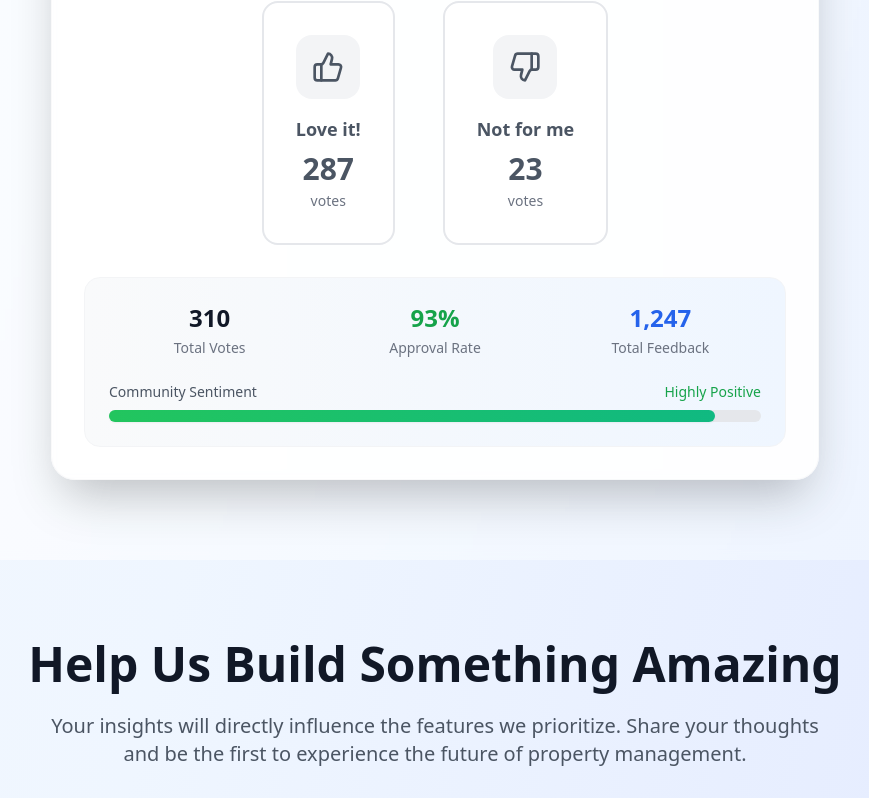
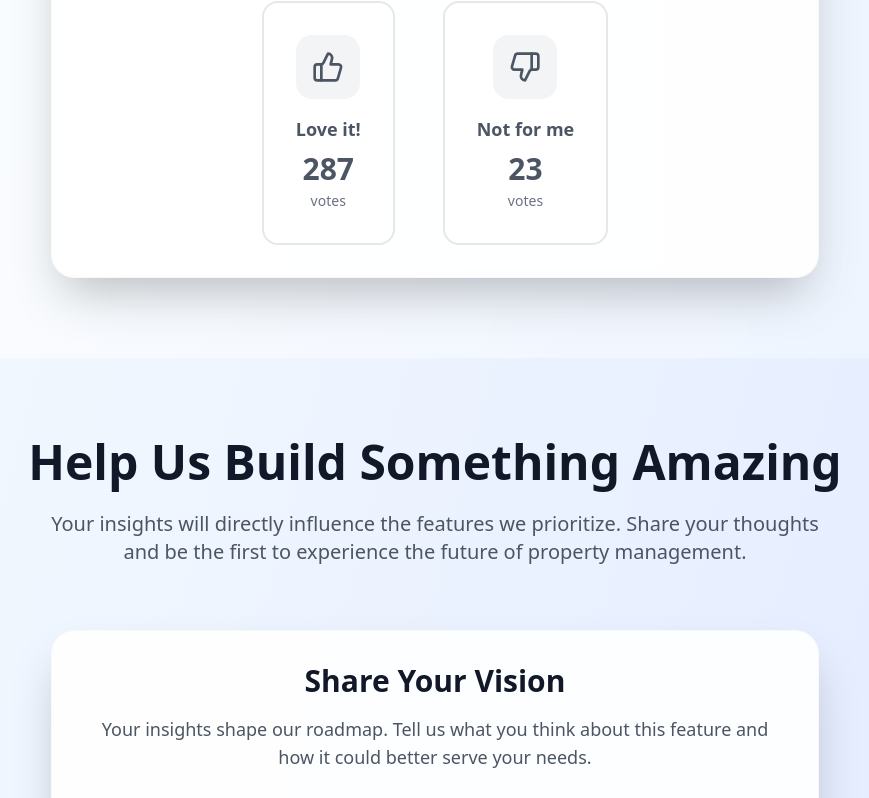
Before and after one commit to pablofondo/feature-feedback-flare, a React (Vite) app: page / in a window 1280 px wide. Shown: the part 3117-3915 px from the top of the page, without its empty margins (205-1074 px from the left). Built offline with nearby package versions, Linux system fonts and the light colour scheme.

Commit message:
Remove stats section
Removed the stats section from the FeatureVoting component.

```diff
--- a/src/components/FeatureVoting.tsx
+++ b/src/components/FeatureVoting.tsx
@@ -36,9 +36,6 @@ const FeatureVoting = () => {
     }
   };
 
-  const totalVotes = upvotes + downvotes;
-  const approvalRate = Math.round((upvotes / totalVotes) * 100);
-
   return (
     <div className="bg-white/90 backdrop-blur-sm rounded-3xl shadow-2xl p-8 max-w-3xl mx-auto border border-gray-100/50">
       <div className="text-center mb-8">
@@ -54,7 +51,7 @@ const FeatureVoting = () => {
         </p>
       </div>
 
-      <div className="flex justify-center space-x-12 mb-8">
+      <div className="flex justify-center space-x-12">
         <button
           onClick={() => handleVote('up')}
           className={`group relative flex flex-col items-center p-8 rounded-2xl border-2 transition-all duration-300 hover:scale-105 hover:shadow-lg ${
@@ -99,38 +96,6 @@ const FeatureVoting = () => {
           <span className="text-sm text-gray-500 mt-1">votes</span>
         </button>
       </div>
-
-      {/* Stats */}
-      <div className="bg-gradient-to-r from-gray-50 to-blue-50 rounded-2xl p-6 border border-gray-100">
-        <div className="grid grid-cols-1 md:grid-cols-3 gap-6 text-center">
-          <div>
-            <div className="text-2xl font-bold text-gray-900 mb-1">{totalVotes}</div>
-            <div className="text-sm text-gray-500">Total Votes</div>
-          </div>
-          <div>
-            <div className="text-2xl font-bold text-green-600 mb-1">{approvalRate}%</div>
-            <div className="text-sm text-gray-500">Approval Rate</div>
-          </div>
-          <div>
-            <div className="text-2xl font-bold text-blue-600 mb-1">1,247</div>
-            <div className="text-sm text-gray-500">Total Feedback</div>
-          </div>
-        </div>
-
-        {/* Progress bar */}
-        <div className="mt-6">
-          <div className="flex items-center justify-between text-sm text-gray-600 mb-2">
-            <span>Community Sentiment</span>
-            <span className="font-medium text-green-600">Highly Positive</span>
-          </div>
-          <div className="w-full bg-gray-200 rounded-full h-3">
-            <div
-              className="bg-gradient-to-r from-green-500 to-emerald-500 h-3 rounded-full transition-all duration-500 shadow-sm"
-              style={{ width: `${approvalRate}%` }}
-            ></div>
-          </div>
-        </div>
-      </div>
     </div>
   );
 };
```
